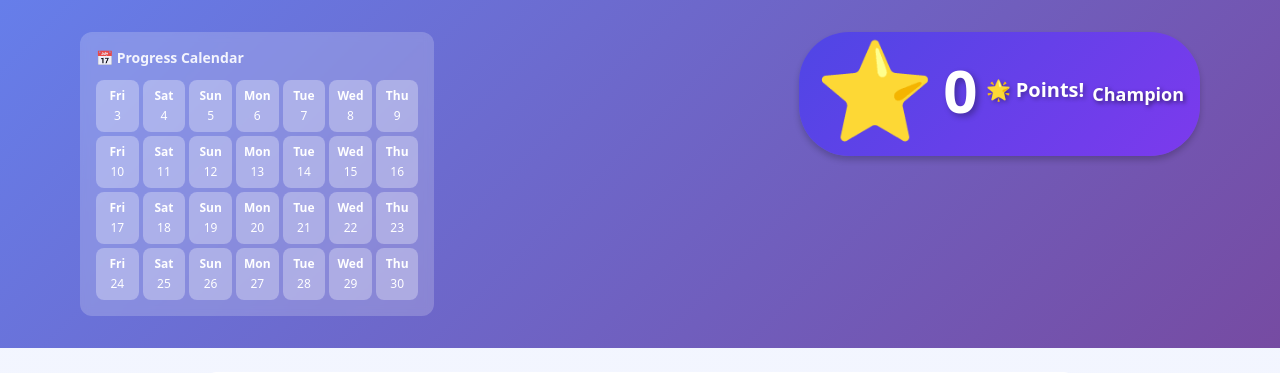
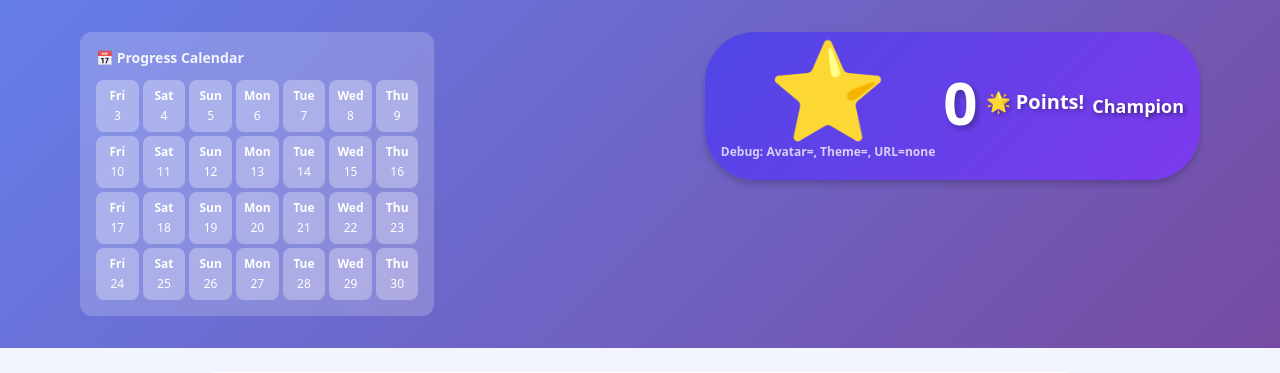
Before and after one commit to taskblox1-tech/TaskApp, a FastAPI app: page /dashboard in a window 1280 px wide. Shown: the part 84-457 px from the top of the page. Run offline with FastAPI, Linux system fonts and the light colour scheme; data that the repository does not hold is empty; parts of the project's set-up code (start-up, migrations or seed data) failed here and were passed over; some libraries are stand-ins or nearby versions.

Commit message:
debug: Add debug info to character display to diagnose image issue

```diff
--- a/templates/child/dashboard.html
+++ b/templates/child/dashboard.html
@@ -55,14 +55,28 @@
 
                 <!-- Character + Points Display -->
                 <div class="points-display text-center flex-shrink-0">
-                    <!-- Character Image (Large, Full) -->
-                    <div x-show="getAvatarImageUrl()" class="character-image-container mb-3">
-                        <img :src="getAvatarImageUrl()"
-                             :alt="currentAvatar"
-                             class="character-full-image mx-auto"
-                             style="width: 150px; height: 150px; object-fit: contain; filter: drop-shadow(0 8px 30px rgba(0, 0, 0, 0.6));">
-                    </div>
-                    <div x-show="!getAvatarImageUrl()" class="text-8xl mb-3" x-text="getAvatarEmoji()"></div>
+                    <!-- Character Image (Large, Full) - Always try to show if available -->
+                    <template x-if="getAvatarImageUrl()">
+                        <div class="character-image-container mb-3">
+                            <img :src="getAvatarImageUrl()"
+                                 :alt="currentAvatar"
+                                 class="character-full-image mx-auto"
+                                 style="width: 150px; height: 150px; object-fit: contain; filter: drop-shadow(0 8px 30px rgba(0, 0, 0, 0.6));"
+                                 @error="console.error('Image failed to load:', $el.src)">
+                        </div>
+                    </template>
+
+                    <!-- Fallback Emoji if no image -->
+                    <template x-if="!getAvatarImageUrl()">
+                        <div class="text-8xl mb-3">
+                            <span x-text="getAvatarEmoji()"></span>
+                            <div class="text-xs text-white opacity-75 mt-2">
+                                Debug: Avatar=<span x-text="currentAvatar"></span>,
+                                Theme=<span x-text="theme"></span>,
+                                URL=<span x-text="getAvatarImageUrl() || 'none'"></span>
+                            </div>
+                        </div>
+                    </template>
 
                     <!-- Points Counter -->
                     <div class="text-6xl font-bold mb-2" id="points-counter" style="text-shadow: 3px 3px 6px rgba(0, 0, 0, 0.3);" x-text="totalPoints"></div>
```
